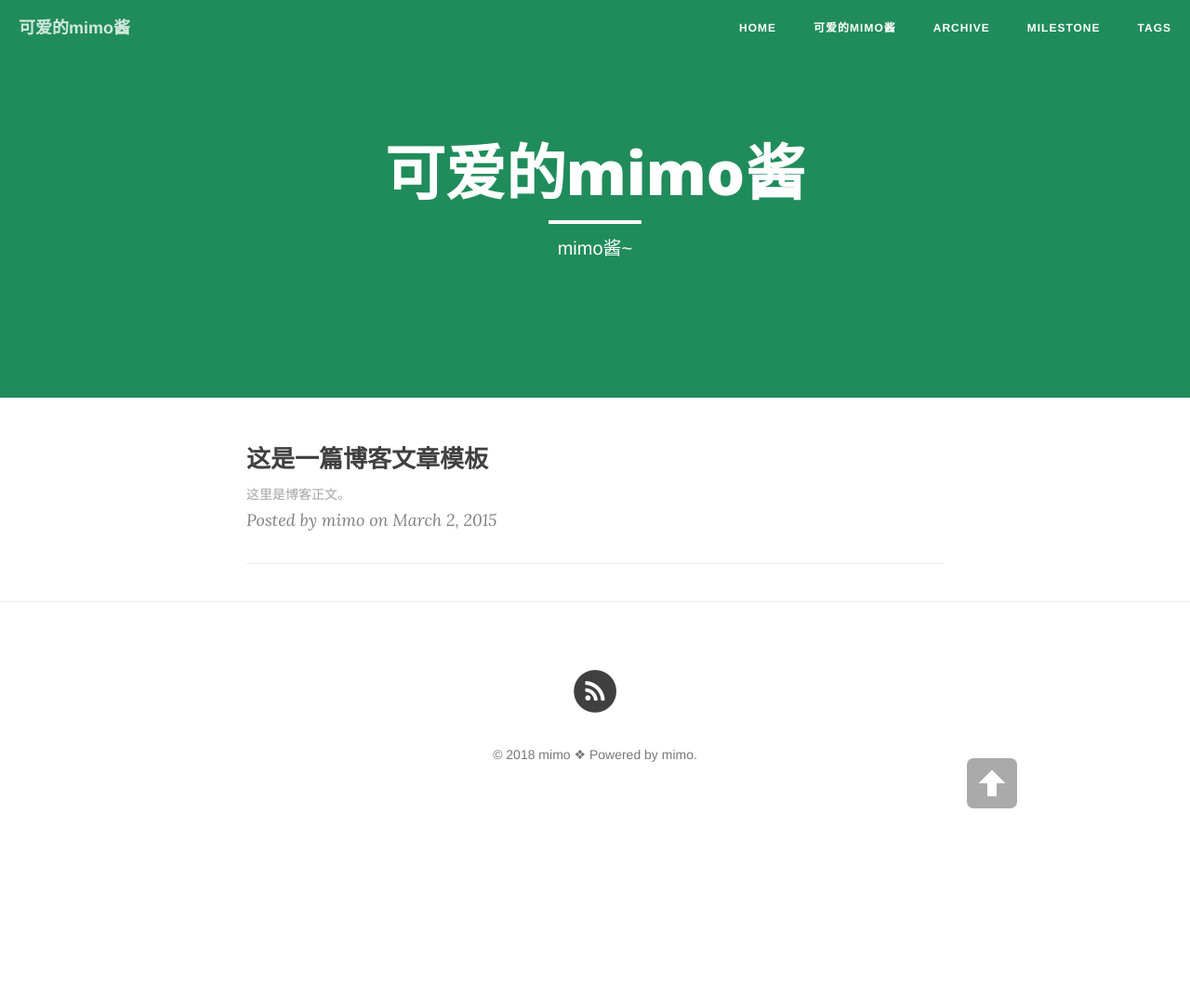
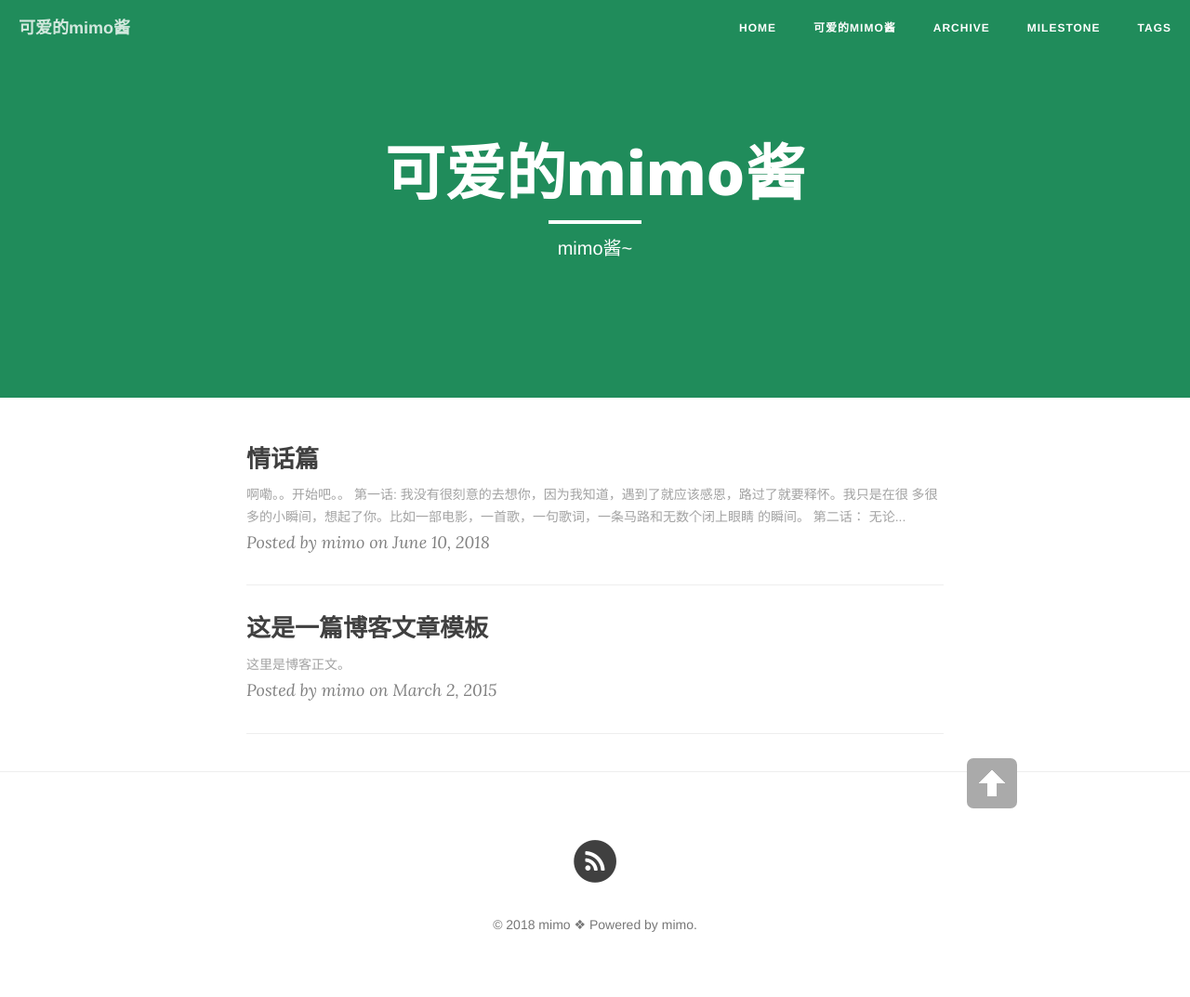
Before and after one commit to nino-James/nino-James.github.io, a Jekyll site: the page built from index.html, in a window 1280 px wide. Shown: the whole page at 93% size. Built offline with Jekyll 4.4.1, drawn with Linux system fonts in a browser that asks for light colours; nearby versions of some CDN libraries; the list of posts is cut into pages by our own code; before the commit the page ends 900 px from its top, so only the background shows below that; some of the changed lines change nothing that is shown.

Commit message:
first writing

```diff
--- /dev/null
+++ b/_posts/2018-06-10-heart-tears.md
@@ -0,0 +1,50 @@
+---
+layout: post
+title: 情话篇
+date: 2018-6-10
+categories: blog
+tags: [生活,情趣]
+description: 一直以来喜欢和想说情话，只是少了一个她。
+---
+啊嘞。。开始吧。。
+     第一话:
+         我没有很刻意的去想你，因为我知道，遇到了就应该感恩，路过了就要释怀。我只是在很
+     多很多的小瞬间，想起了你。比如一部电影，一首歌，一句歌词，一条马路和无数个闭上眼睛
+     的瞬间。
+     第二话：
+         无论你遇见谁，他都是你生命该出现的人，绝非偶然，他一定会教会你一些什么。所以，
+     我也相信：无论我走到哪里，那都是我该去的地方，经历一些我该经历的事，遇见我该遇见的
+     人
+     第三话：
+         老婆割破了手指，老公紧张的疯掉，飞奔去买创可贴，但他是个哑巴。比划了一阵，
+     服务员不知道他究竟想买什么。他心急如焚，索性拿出小刀在自己手上割了一刀口，服务员把
+     创可贴递给他，他就飞奔回家。。。。如果说爱情只是靠说而已，那哑巴怎么办？（tip：也
+     许不太现实，相信还是存在的）
+     第四话：
+         很多时候，以为放弃的是一段感情，到最后才知道，原来那是一生。
+     第五话：
+         放不下一个人，伤的是自己。
+         你总是沉溺于过去，又怎么能重新开始。
+         抓得再紧，该离去的还是会离去，手不松开又怎么重新拾取岁月宝石。
+         你的人生不该因为他而陷入泥泞，你的生命还有很多风景。
+         让过去成为过去，让曾经只是曾经。
+         清理掉那些不该存在的阴霾，走出你心里的那片阴影。
+         感谢曾经一起走过的，珍惜还留在身边的，不抱怨已经离我们而去的。
+         人生那么长，没有什么过不去，你一定能勇敢前行。
+     第六话：
+         山河远阔，人间烟火。无一是你，无一不是你。
+     第七话：
+         我喜欢你，用中文怎么讲
+         您。
+     第八话：
+         我告诉你什么事最可悲：你遇见一个人犯了一个错，你想弥补想还清，最后你才发现根本
+         无力回天，犯下的罪过永远无法弥补。https://music.163.com/song?id=139703
+     第九话：
+         并不是谁离不开谁，只是习惯这种东西，戒掉总是带着雨。
+     第十话：
+         世界上哪来的那么多一见如故和无话不谈，不过是因为我喜欢你，所以你说的话我都感
+         兴趣，你叫我听的歌我都觉得有意义。你说的电影我都觉得有深意，你口中的风景我都觉
+         得好美丽，蠢呀，不过是因为我喜欢你。https://music.163.com/song?id=406730542
+      The last one：
+         我爱你，他们说，这个世界上海最深邃，干净又透明。我想，那是因为他们没有见过你的
+         眼睛。
```
Also changed, not shown: _posts/2015-03-02-how-to-write.md (line endings or trailing spaces).
